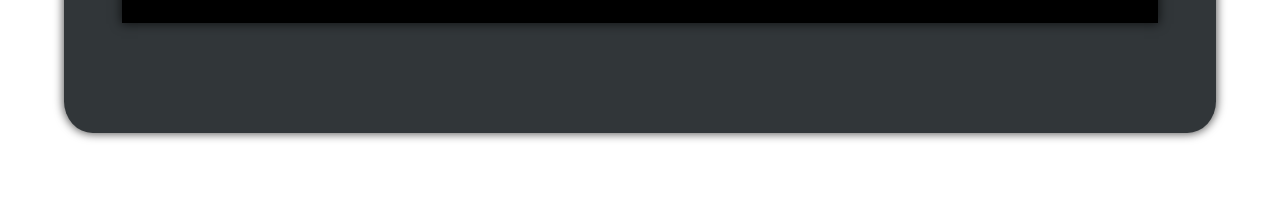
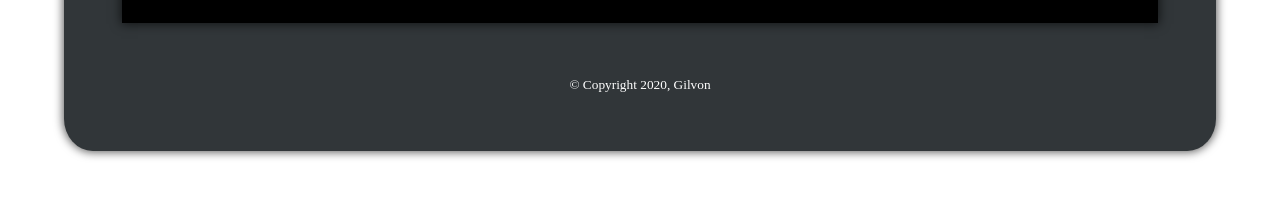
Before and after one commit to ukiahbarnes/gilvon, a plain HTML site: page index.html in a window 1280 px wide. Shown: the part 1438-1635 px from the top of the page. Drawn offline with Linux system fonts and the light colour scheme.

Commit message:
copyright

```diff
--- a/css/styles.css
+++ b/css/styles.css
@@ -99,7 +99,7 @@ font-family: "Courier New", Courier, monospace;
   font-family: "Courier New", Courier, monospace;
 }
 footer {
-  color: black;
+  color: white;
   text-align: center;
 }
 
--- a/index.html
+++ b/index.html
@@ -67,7 +67,7 @@
         </audio>
       </div>
 
-
+      <footer><small>&copy; Copyright 2020, Gilvon</small></footer>
     </div>
   </body>
 </html>
```
